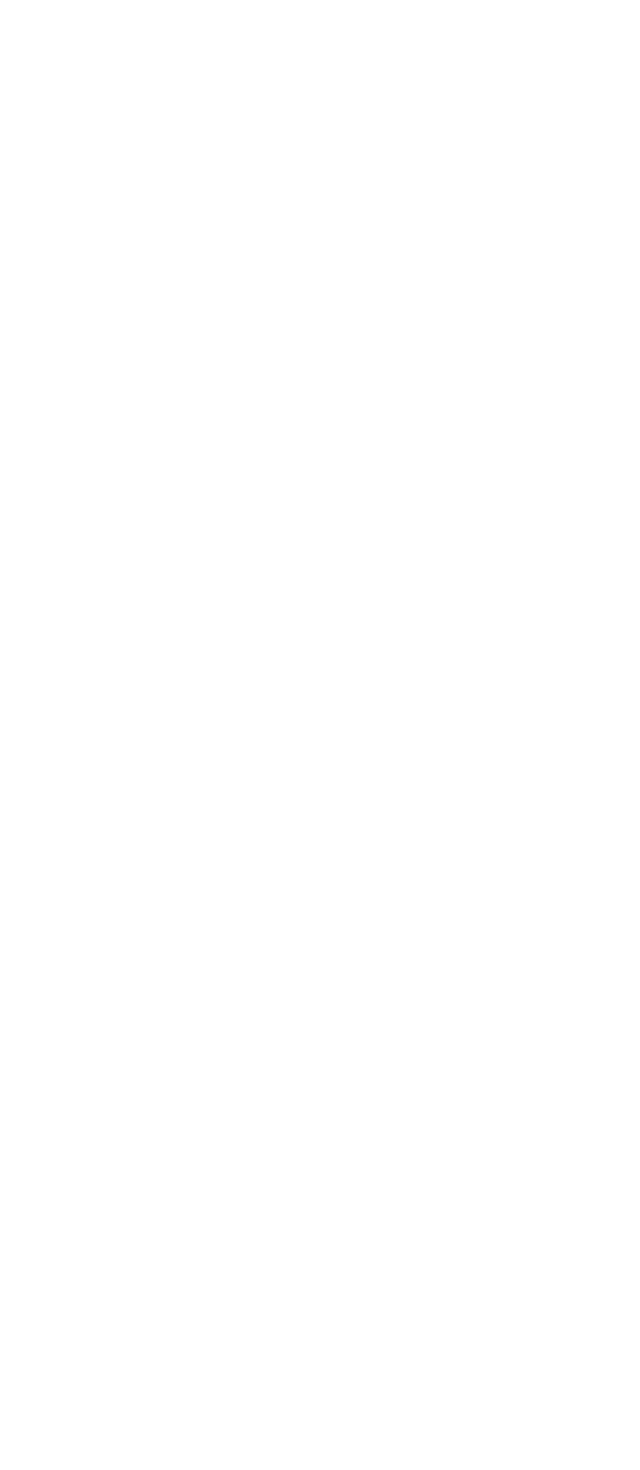
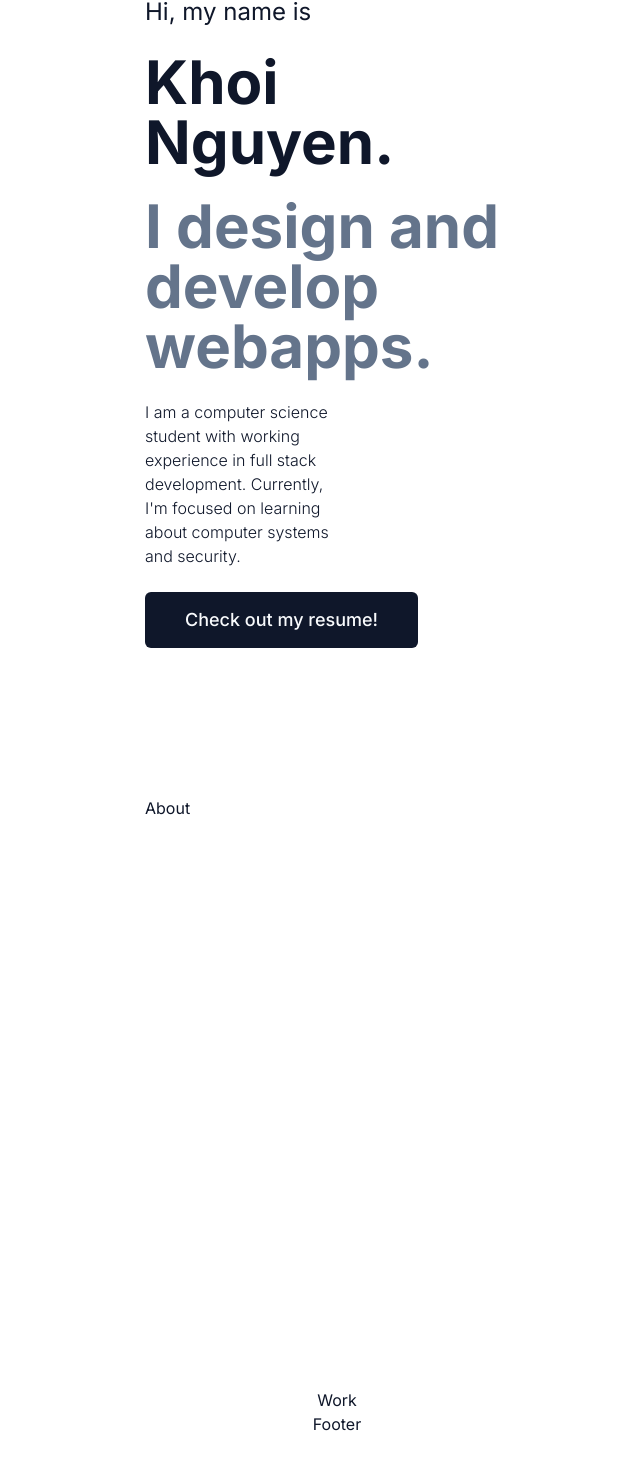
Before and after one commit to mnkhoi/mnkhoi.github.io, a Next.js app: page / in a window 1280 px wide. Shown: the part 348-1818 px from the top of the page, without its empty margins (303-943 px from the left). Before the commit the page ends 800 px from the top, so only its background shows below. Built offline with nearby package versions, Linux system fonts and the light colour scheme.

Commit message:
FInished landing with scroll to top

```diff
--- a/components/About.tsx
+++ b/components/About.tsx
@@ -2,7 +2,9 @@ import React from 'react'
 
 const About = () => {
   return (
-    <div>About</div>
+    <div
+        className='w-full h-screen p-52'
+    >About</div>
   )
 }
 
--- a/components/NavBar.tsx
+++ b/components/NavBar.tsx
@@ -7,12 +7,13 @@ import { Button } from './ui/button';
 
 interface NavBarProps {
   name?: string;
-  logo: string;
+  logo?: string;
+  [otherProps: string] : any;
 }
 
-const NavBar: FC<NavBarProps> = () => {
+const NavBar: FC<NavBarProps> = ({ otherProps }) => {
   return (
-  <div className='flex flex-row justify-between align-middle w-full'>
+  <div className='flex flex-row justify-between align-middle w-full ' {...otherProps} >
     <Logo name='Khoi Nguyen'/>
 
     <div className="right flex gap-2">
--- /dev/null
+++ b/components/Scroll.tsx
@@ -0,0 +1,32 @@
+import React, { FC, MouseEventHandler } from 'react'
+import TriangleIcon from './icons/triangle'
+
+interface ScrollIconProps {
+    scrollTop: boolean;
+}
+
+
+const Scroll: FC<ScrollIconProps> = ({ scrollTop }) => {
+
+    const scrollToTop: MouseEventHandler<HTMLDivElement> = () => {
+        window.scrollTo({
+            top:0,
+            behavior: 'smooth'
+        })
+    }
+
+  return (
+    <div className={
+        `bg-primary w-10 h-10 rounded-lg
+        flex justify-center align-middle
+        pt-2 fixed bottom-5 right-5 ${ !scrollTop && 'translate-x-20' } cursor-pointer
+        hover:bg-slate-800 duration-100 ease-in-out`
+        }
+        onClick={scrollToTop}
+        >
+        <TriangleIcon className='fill-white' width={20} height={20}/>
+    </div>
+  )
+}
+
+export default Scroll
--- /dev/null
+++ b/components/Start.tsx
@@ -0,0 +1,32 @@
+import React from 'react'
+import { Button } from './ui/button'
+import Link from 'next/link'
+
+const Start = () => {
+  return (
+    <div className='w-full h-screen p-52'>
+        <h4 className='text-2xl'>
+            Hi, my name is
+        </h4>
+        <h1 className='text-6xl font-bold mt-6'>
+            Khoi Nguyen.
+        </h1>
+
+        <h3 className='text-6xl font-bold text-slate-500 mt-6'>
+            I design and develop webapps.
+        </h3>
+
+        <p className='mt-6 w-1/2 font-light'>
+            I am a computer science student with working experience in full stack development. Currently, I'm focused on learning about computer systems and security.
+        </p>
+
+        <Button className='mt-6 text-lg py-7 px-10'>
+            <Link href='/resume'>
+                Check out my resume!
+            </Link>
+        </Button>
+    </div>
+  )
+}
+
+export default Start
--- /dev/null
+++ b/components/icons/triangle.tsx
@@ -0,0 +1,16 @@
+import React, { FC } from 'react'
+
+interface TriangleIconProps {
+    className?: string;
+    width: number;
+    height: number;
+    [otherProps: string]: any;
+}
+
+const TriangleIcon: FC<TriangleIconProps> = ( { otherProps, width, height, className } ) => {
+  return (
+    <svg className={className} {...otherProps}  xmlns="http://www.w3.org/2000/svg" width={width} height={height} viewBox="0 0 24 24"><path d="M24 22h-24l12-20z"/></svg>
+  )
+}
+
+export default TriangleIcon
--- a/next.config.js
+++ b/next.config.js
@@ -1,23 +1,14 @@
 /** @type {import('next').NextConfig} */
 
-const isGithubActions = process.env.GITHUB_ACTIONS || false
+let assetPrefix = ''
+let basePath = ''
 
-let assetPrefix = ''
-let basePath = '/'
-
-if (isGithubActions) {
-  const repo = process.env.GITHUB_REPOSITORY.replace(/.*?\//, '')
-
-  assetPrefix = `/${repo}/`
-  basePath = `/${repo}`
-}
 
 const nextConfig = {
   reactStrictMode: true,
   assetPrefix: assetPrefix,
   basePath: basePath,
   output: 'export',
-  distDir: 'dist',
 }
 
 module.exports = nextConfig
--- a/pages/index.tsx
+++ b/pages/index.tsx
@@ -1,15 +1,37 @@
 import { Inter } from 'next/font/google'
 import NavBar from '@/components/NavBar'
+import Start from '@/components/Start'
+import About from '@/components/About'
+import Work from '@/components/Work'
+import Footer from '@/components/Footer'
+import Scroll from '@/components/Scroll'
+import { useState, ReactNode, useEffect } from 'react'
 
 const inter = Inter({ subsets: ['latin'] })
 
 export default function Home() {
+  const [scrollTop, setScrollTop] = useState(false)
+
+  const handleScroll = () => {
+    setScrollTop(window.scrollY > 0)
+  }
+
+  useEffect(() => {
+    window.addEventListener("scroll", handleScroll)
+    return window.removeEventListener("scroll", handleScroll)
+  }, [])
+
+
   return (
     <main
       className={`flex min-h-screen flex-col items-center justify-between py-24 px-60 ${inter.className}`}
     >
-      <NavBar logo='/public/vercel.svg'/>
-      <div id='about'></div>
+      <Scroll scrollTop={scrollTop}/>
+      <NavBar/>
+      <Start />
+      <About />
+      <Work />
+      <Footer />
     </main>
   )
 }
```
Also changed, not shown: 1 other file (tests, documents, lock files or other folders).
